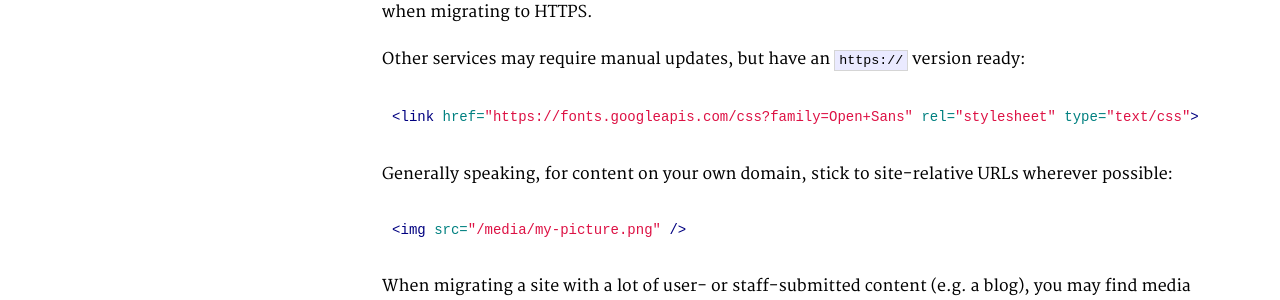
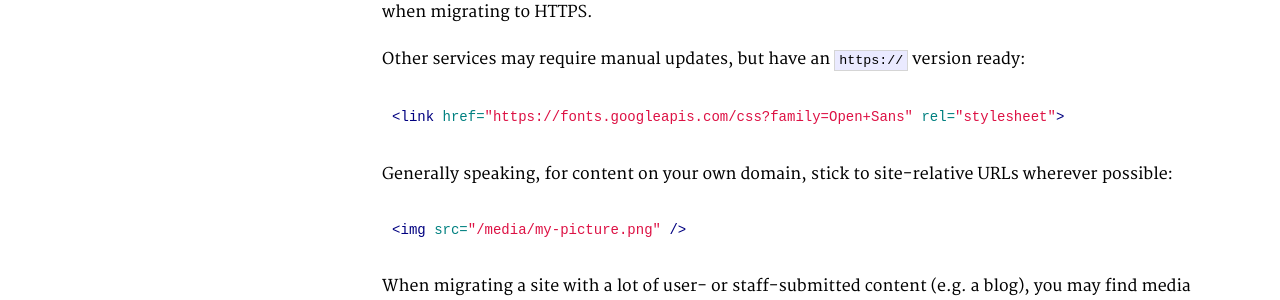
Before and after one commit to GSA/https, a Jekyll site: the page built from pages/mixed-content.md, in a window 1280 px wide and 900 px high, scrolled down 1272 px. Shown: the part 151-451 px from the top of the window. Built offline with Jekyll 4.4.1, drawn with Linux system fonts in a browser that asks for light colours; Markdown is read by kramdown in place of the engine named in the settings.

Commit message:
Omit redundant type="text/css"
Ref. https://mathiasbynens.be/notes/html5-levels#level-1.

````diff
--- a/pages/mixed-content.md
+++ b/pages/mixed-content.md
@@ -37,7 +37,7 @@
 Other services may require manual updates, but have an `https://` version ready:
 
 ```html
-<link href="https://fonts.googleapis.com/css?family=Open+Sans" rel="stylesheet" type="text/css">
+<link href="https://fonts.googleapis.com/css?family=Open+Sans" rel="stylesheet">
 ```
 
 Generally speaking, for content on your own domain, stick to site-relative URLs wherever possible:
````
